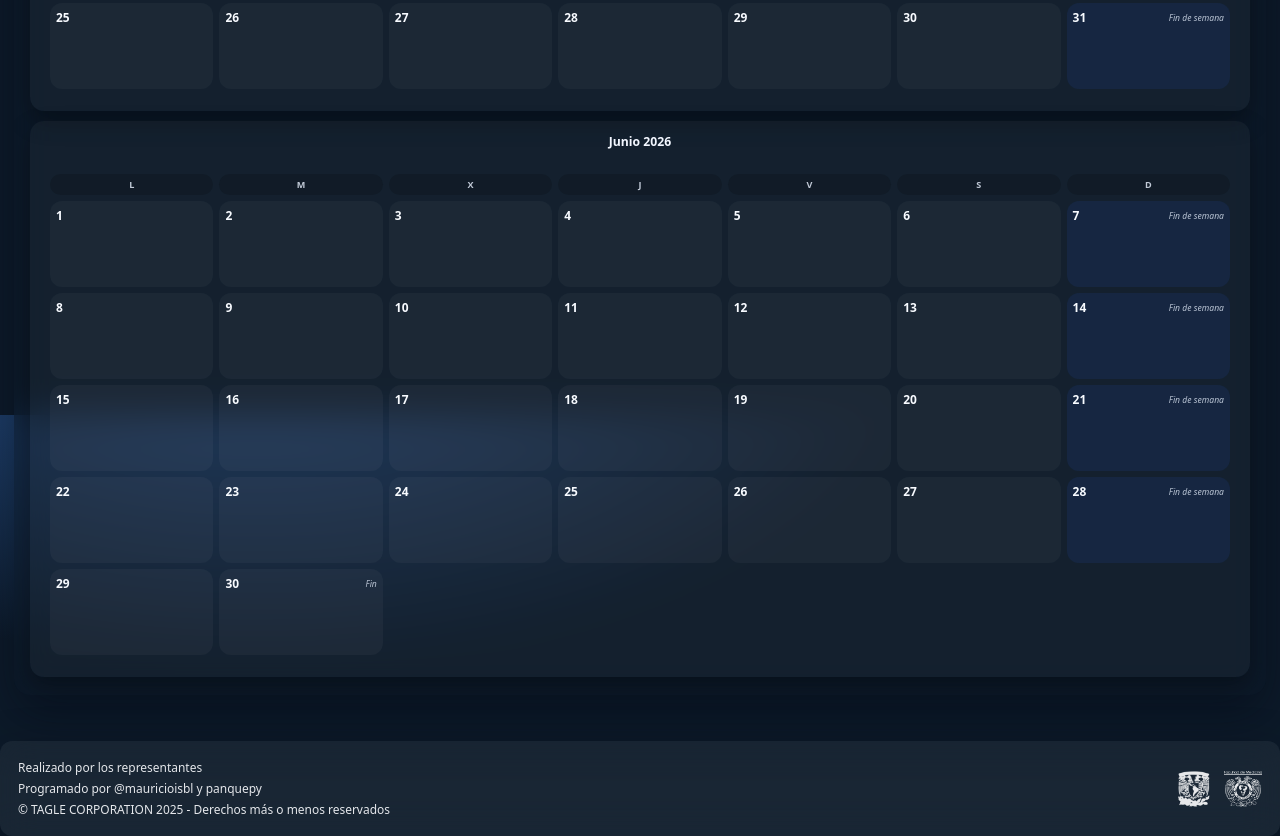
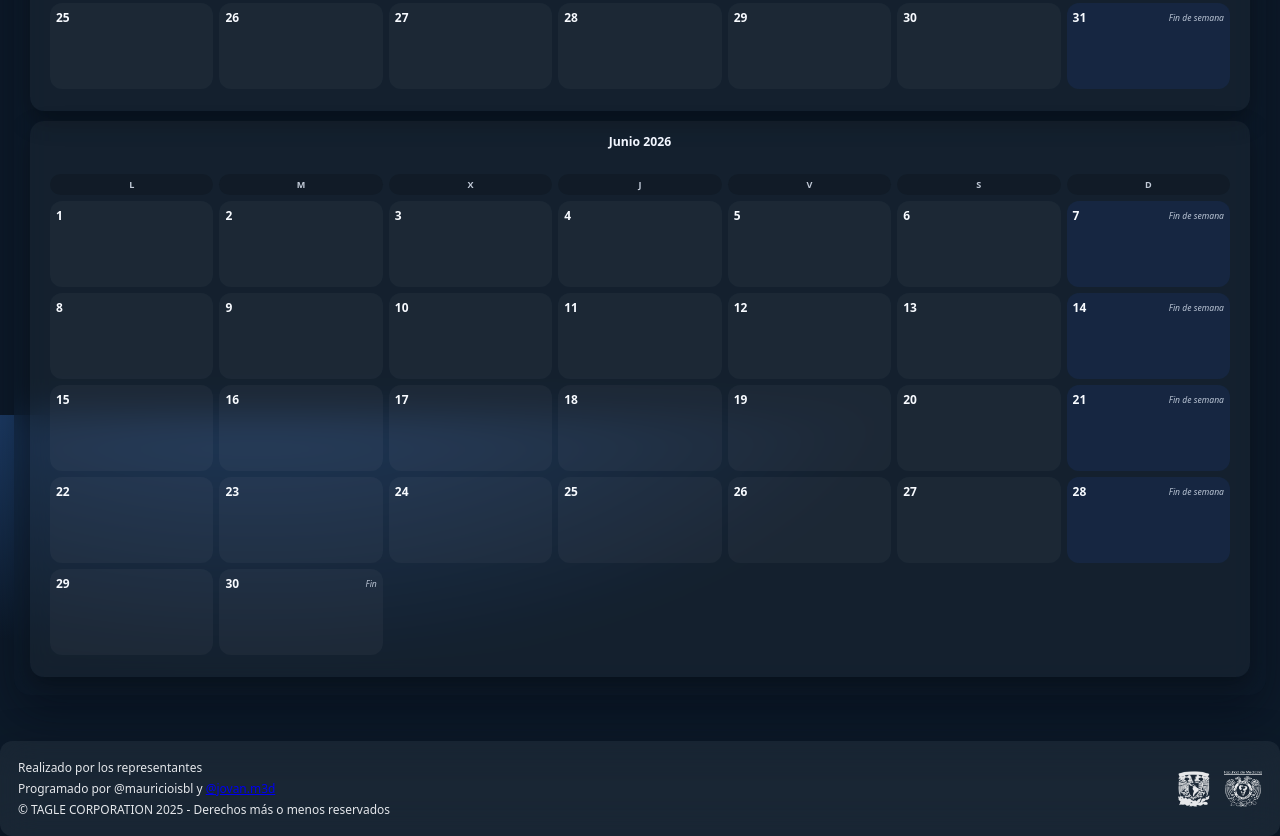
Before and after one commit to Panque-Dev/repres_page_facmed, a website: page index.html in a window 1280 px wide. Shown: the part 4385-5221 px from the top of the page. Drawn offline with Linux system fonts and the light colour scheme.

Commit message:
actualización redes

```diff
--- a/index.html
+++ b/index.html
@@ -90,7 +90,7 @@
     <div class="footer-text">
 
         <p>Realizado por los representantes</p>
-        <p>Programado por @mauricioisbl y panquepy</p>
+        <p>Programado por @mauricioisbl y <a href="https://www.instagram.com/jovan.m3d/">@jovan.m3d</a></p>
         <p>© TAGLE CORPORATION 2025 - Derechos más o menos reservados</p>
     </div>
     <div class="footer-logos">
```
